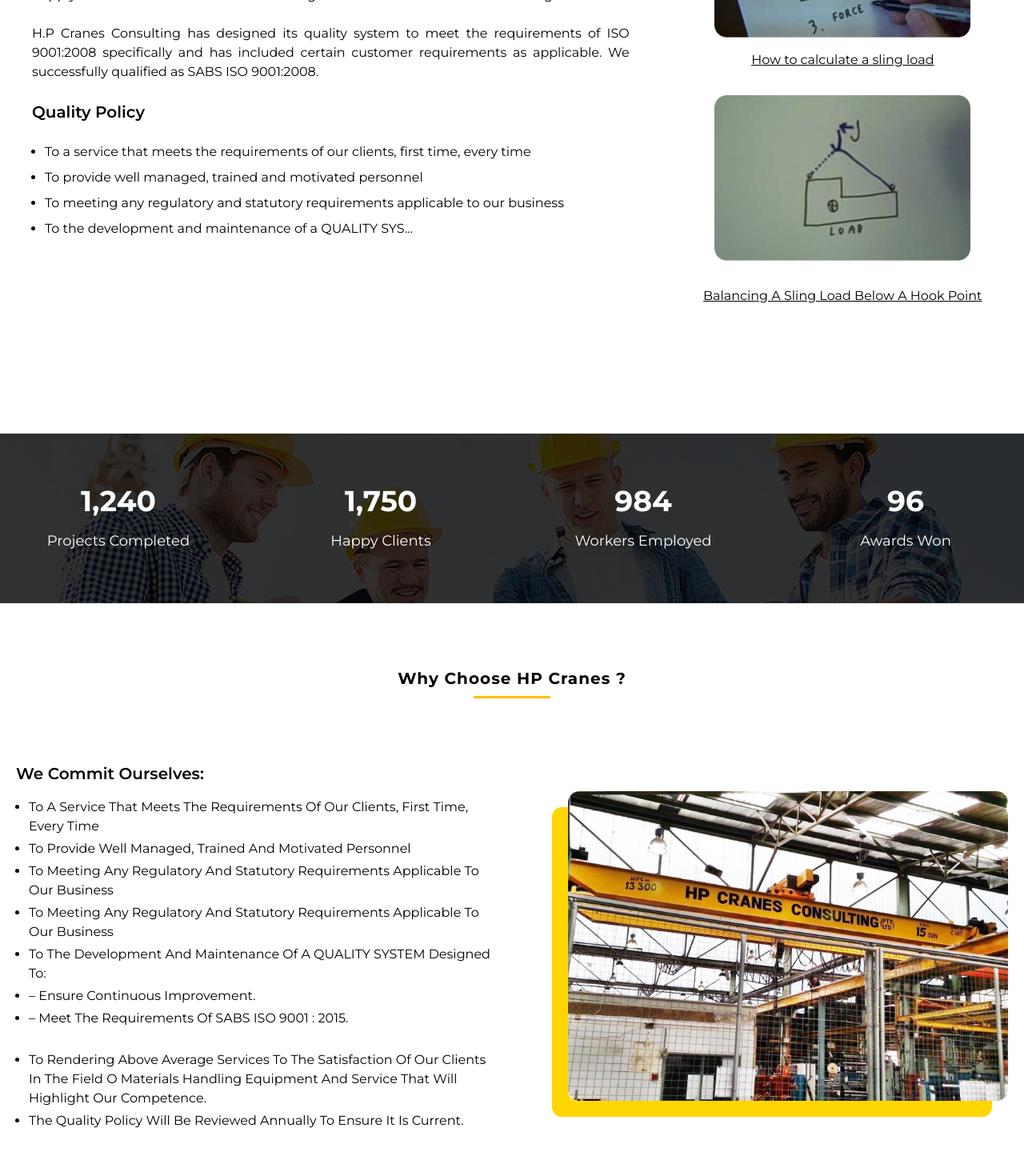
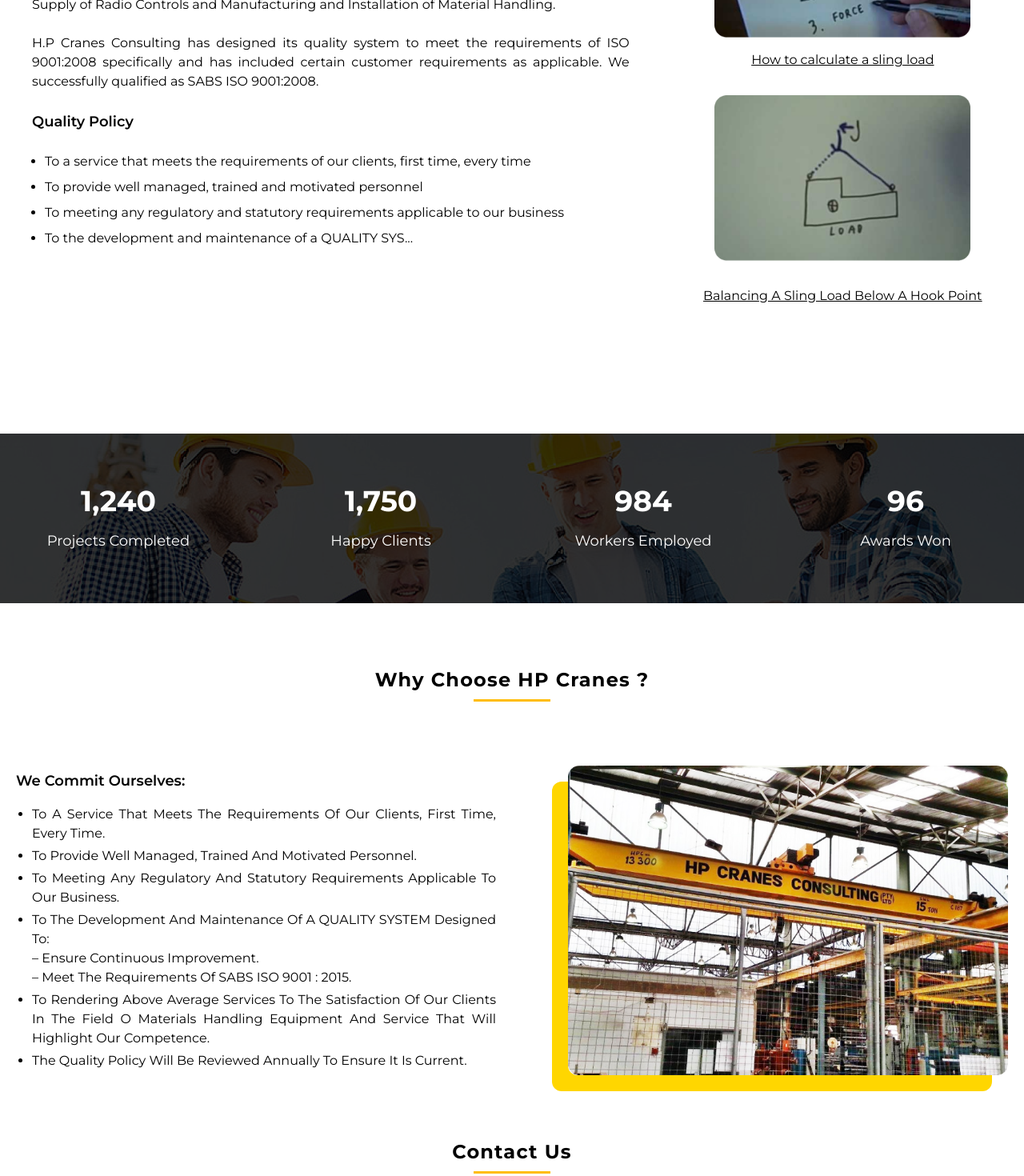
Before and after one commit to arslanahmadvirk/hp-cranes-web, a Next.js app: page / in a window 1280 px wide. Shown: the part 760-2230 px from the top of the page at 80% size. Built offline with nearby package versions, Linux system fonts and the light colour scheme.

Commit message:
Fixed Spacing Issues

```diff
--- a/src/components/ContactUs/index.jsx
+++ b/src/components/ContactUs/index.jsx
@@ -5,7 +5,7 @@ export default function ContactUs() {
   return (
     <div className="container 2xl:max-w-screen-2xl mx-auto">
       <SectionHeading heading={"Contact Us"} />
-      <div className="flex lg:flex-row flex-col-reverse lg:gap-0 gap-20 justify-between py-20 lg:mx-10 mx-auto">
+      <div className="flex lg:flex-row flex-col-reverse lg:gap-0 gap-20 justify-between lg:py-20 pt-10 pb-20 lg:mx-10 mx-auto">
         <div className="lg:basis-1/2 basis-full lg:mx-0 mx-10">
           <h1 className="font-bold lg:text-4xl text-2xl mb-12">
             Get in touch with <br /> our team today
--- a/src/components/Footer/index.jsx
+++ b/src/components/Footer/index.jsx
@@ -22,8 +22,7 @@ export default function Footer() {
             className="lg:w-72 w-48 mb-4"
           />
           <p className="font-medium text-sm">
-            {`Lorem Ipsum is simply dummy text of the printing and typesetting
-            industry. Lorem Ipsum has been the industry's standard dummy text.`}
+            Committed to excellence in crane products, services and inspections.
           </p>
         </div>
         <div className="basis-4/12">
--- a/src/components/SectionHeading/index.jsx
+++ b/src/components/SectionHeading/index.jsx
@@ -1,7 +1,7 @@
 export default function SectionHeading({ heading }) {
   return (
     <>
-      <h1 className="text-center px-8 mb-2 font-bold text-lg lg:text-xl tracking-wider">
+      <h1 className="text-center px-8 mb-2 font-bold text-xl lg:text-2xl tracking-wider">
         {heading || "Your Heading"}
       </h1>
       <hr className="w-24 mx-auto border-t-3 border-primary-yellow-dark" />
--- a/src/pages/index.jsx
+++ b/src/pages/index.jsx
@@ -36,10 +36,10 @@ function AboutUs() {
   ];
   return (
     <div className="container 2xl:max-w-screen-2xl mx-auto">
-      <div className="py-20 flex lg:flex-row flex-col justify-between gap-20 lg:mx-10">
+      <div className="flex lg:flex-row flex-col justify-between py-20 gap-20 lg:mx-10">
         <div className="basis-8/12 mx-6 lg:mx-0">
           <SectionHeading heading={"About Us"} />
-          <div className="my-8 text-justify">
+          <div className="mt-10 text-justify">
             <Image
               src={"/images/about-us-main.png"}
               width={976}
@@ -61,9 +61,9 @@ function AboutUs() {
               qualified as SABS ISO 9001:2008.
             </p>
             <br />
-            <h5 className="text-xl font-semibold">Quality Policy</h5>
+            <h5 className="text-lg font-semibold">Quality Policy</h5>
             <br />
-            <ul className="list-disc mx-4 space-y-2">
+            <ul className="list-disc ml-4 space-y-2 text-justify">
               <li>
                 To a service that meets the requirements of our clients, first
                 time, every time
@@ -78,8 +78,8 @@ function AboutUs() {
           </div>
         </div>
         <div className="basis-4/12 mx-12 lg:mx-0">
-          <div className="mt-16">
-            <h1 className="text-center underline text-lg font-semibold mb-8">
+          <div className="lg:mt-16">
+            <h1 className="text-center underline underline-offset-2 text-lg font-semibold mb-8">
               Recent Posts
             </h1>
             <ul className=" list-disc space-y-2 mb-8">
@@ -94,7 +94,7 @@ function AboutUs() {
                 </li>
               ))}
             </ul>
-            <h1 className="text-center underline text-lg font-semibold mb-8">
+            <h1 className="text-center underline underline-offset-2 text-lg font-semibold mb-8">
               Videos
             </h1>
 
@@ -131,32 +131,29 @@ function AboutUs() {
 
 function WhyChooseUs() {
   return (
-    <div className="container 2xl:max-w-screen-2xl mx-auto">
+    <div className="container 2xl:max-w-screen-2xl mx-auto ">
       <SectionHeading heading={"Why Choose HP Cranes ?"} />
-      <div className="flex lg:flex-row flex-col-reverse lg:gap-0 gap-20 justify-between items-center py-20 mx-5">
+      <div className="flex lg:flex-row flex-col-reverse lg:gap-0 gap-20 justify-between items-center lg:py-20 pt-10 pb-20 mx-5">
         <div className="lg:basis-1/2 basis-full ">
-          <h2 className="font-semibold text-xl mb-4">We Commit Ourselves:</h2>
-          <ul className="list-disc mx-4 space-y-1">
+          <h2 className="font-semibold text-lg mb-4">We Commit Ourselves:</h2>
+          <ul className="list-disc mx-5 space-y-1 text-justify">
             <li>
               To A Service That Meets The Requirements Of Our Clients, First
-              Time, Every Time
+              Time, Every Time.
             </li>
-            <li>To Provide Well Managed, Trained And Motivated Personnel</li>
+            <li>To Provide Well Managed, Trained And Motivated Personnel.</li>
             <li>
               To Meeting Any Regulatory And Statutory Requirements Applicable To
-              Our Business
-            </li>
-            <li>
-              To Meeting Any Regulatory And Statutory Requirements Applicable To
-              Our Business
+              Our Business.
             </li>
             <li>
               To The Development And Maintenance Of A QUALITY SYSTEM Designed
               To:
+              <ul>
+                <li>– Ensure Continuous Improvement.</li>
+                <li>– Meet The Requirements Of SABS ISO 9001 : 2015.</li>
+              </ul>
             </li>
-            <li>– Ensure Continuous Improvement.</li>
-            <li>– Meet The Requirements Of SABS ISO 9001 : 2015.</li>
-            <br />
             <li>
               To Rendering Above Average Services To The Satisfaction Of Our
               Clients In The Field O Materials Handling Equipment And Service
@@ -190,7 +187,7 @@ function Statistics() {
     { item_name: "Awards Won", value: 96 },
   ];
   return (
-    <div className="py-20">
+    <div className="lg:py-20 pt-10 pb-20">
       <div className="bg-statistics bg-cover bg-center">
         <div className="relative top-0 py-16 bg-black/80">
           <div className="container 2xl:max-w-screen-2xl mx-auto">
```
